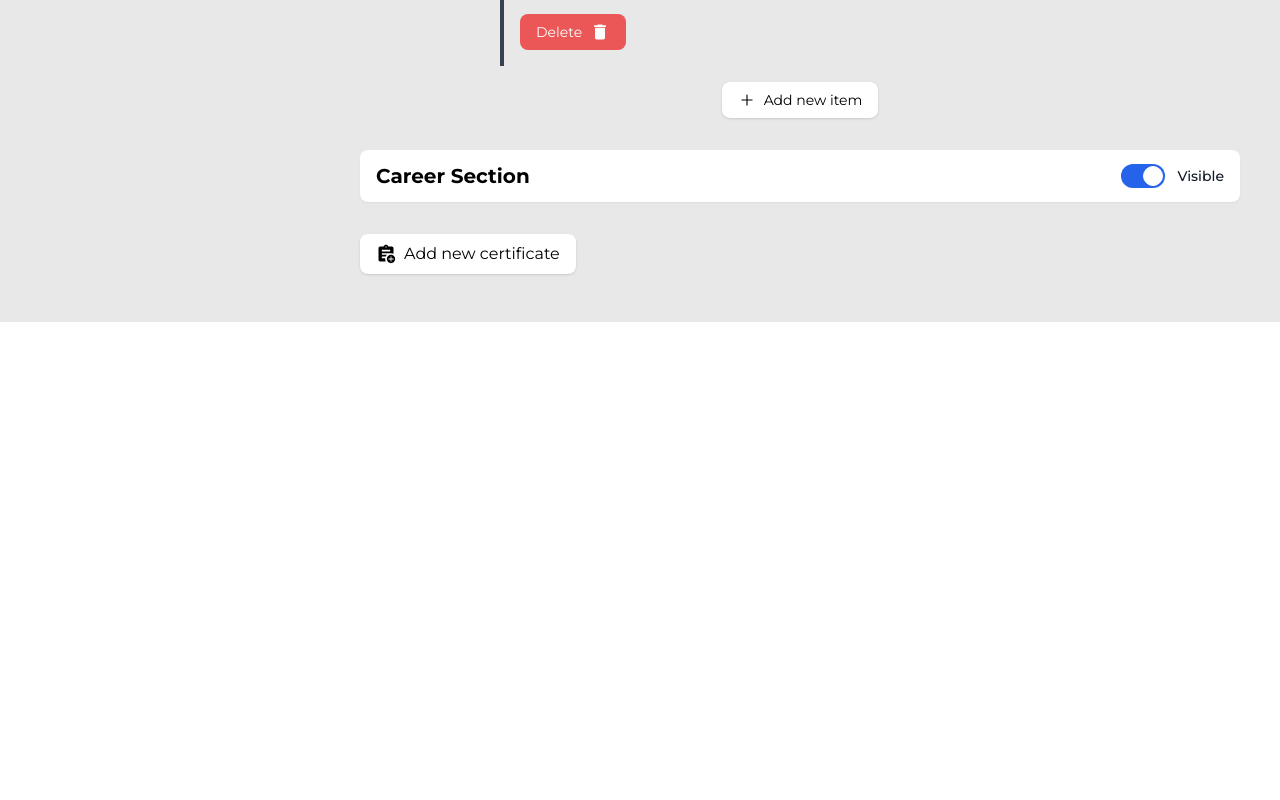
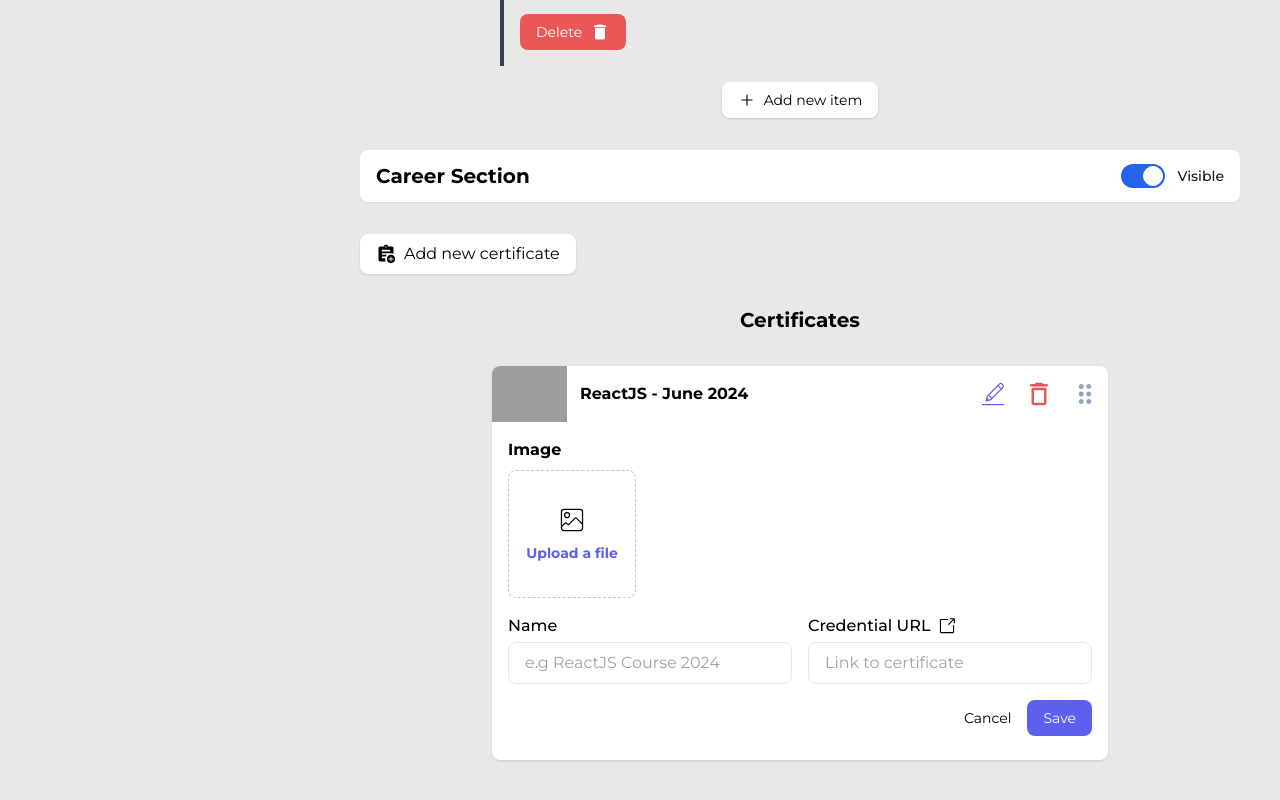
Before and after one commit to marionikolov17/Portfolio-Builder, a React (Vite) app in the folder client/: page / in a window 1280 px wide. Shown: the part 4612-5412 px from the top of the page. Before the commit the page ends 4934 px from the top, so only its background shows below. Built offline with nearby package versions, Linux system fonts and the light colour scheme; grey boxes are pictures that could not be loaded.

Commit message:
Create certificate card

```diff
--- a/client/src/features/themes/standart/components/CertificatesSectionStandard/Certificate/Certificate.jsx
+++ b/client/src/features/themes/standart/components/CertificatesSectionStandard/Certificate/Certificate.jsx
@@ -1,5 +1,87 @@
+import { CiEdit, CiImageOn } from "react-icons/ci";
+import { MdOutlineDelete, MdOutlineDragIndicator } from "react-icons/md";
+import { GoLinkExternal } from "react-icons/go";
+
 export default function Certificate() {
-    return (
-        <></>
-    )
+  return (
+    <>
+      <div className="mt-8 w-full lg:w-[70%] min-h-14 bg-white rounded-lg shadow overflow-hidden">
+        {/* Header info and action buttons */}
+        <div className="flex h-14 items-center">
+          <div className="flex grow justify-start items-center h-full">
+            {/* Certificate image */}
+            <div className="w-20 h-full flex overflow-hidden">
+              <img
+                src="https://www.liquidplanner.com/wp-content/uploads/2019/04/HiRes-17.jpg"
+                className="object-cover"
+                alt="certificate image"
+              />
+            </div>
+            {/* Certificate name */}
+            <h4 className="ms-2 font-bold">ReactJS - June 2024</h4>
+          </div>
+          <div className="flex grow justify-end items-center h-full">
+            {/* Buttons */}
+            <div className="grow flex justify-end items-center">
+              <CiEdit className="text-3xl mx-2 cursor-pointer text-primaryBlue" />
+              <MdOutlineDelete className="text-3xl mx-2 cursor-pointer text-strongRed" />
+              <MdOutlineDragIndicator className="text-3xl mx-2 cursor-pointer text-slate-400" />
+            </div>
+          </div>
+        </div>
+        <div className="w-full">
+          <form className="w-full px-4 pb-4">
+            {/* Certificate image upload */}
+            <h4 className="font-bold mt-4">Image</h4>
+            <div className="mt-2 h-32 w-32 border border-gray-900/25 border-dashed rounded-lg flex flex-col items-center justify-center">
+              <CiImageOn className="text-3xl" />
+              <label
+                htmlFor=""
+                className="text-primaryBlue text-sm font-bold mt-2 cursor-pointer"
+              >
+                Upload a file
+              </label>
+            </div>
+            {/* Certificate details */}
+            <div className="w-full flex flex-wrap gap-x-4">
+              {/* Certificate Name */}
+              <div className="mt-4 grow">
+                <label htmlFor="" className="block text-base font-medium">
+                  Name
+                </label>
+                <input
+                  type="text"
+                  placeholder="e.g ReactJS Course 2024"
+                  className="mt-1 w-full outline-none border py-2 px-4 rounded-lg text-base"
+                />
+              </div>
+              {/* Certificate Credential URL */}
+              <div className="mt-4 grow">
+                <label htmlFor="" className="block text-base font-medium">
+                  <div className="flex items-center">
+                    Credential URL
+                    <GoLinkExternal className="ms-2 text-lg" />
+                  </div>
+                </label>
+                <input
+                  type="text"
+                  placeholder="Link to certificate"
+                  className="mt-1 w-full outline-none border py-2 px-4 rounded-lg text-base"
+                />
+              </div>
+            </div>
+            {/* Certificate card action buttons */}
+            <div className="mt-4 mb-2 flex items-center justify-end">
+              <button className="me-4 py-2 text-sm" type="button">
+                Cancel
+              </button>
+              <button className="py-2 px-4 bg-primaryBlue text-white rounded-lg text-sm hover:shadow">
+                Save
+              </button>
+            </div>
+          </form>
+        </div>
+      </div>
+    </>
+  );
 }
--- a/client/src/features/themes/standart/components/CertificatesSectionStandard/CertificatesSectionStandard.jsx
+++ b/client/src/features/themes/standart/components/CertificatesSectionStandard/CertificatesSectionStandard.jsx
@@ -1,4 +1,5 @@
 import { MdAssignmentAdd } from "react-icons/md";
+import Certificate from "./Certificate/Certificate";
 
 export default function CertificatesSectionStandard() {
   return (
@@ -23,6 +24,11 @@ export default function CertificatesSectionStandard() {
         <MdAssignmentAdd className="me-2 text-xl"/>
         Add new certificate
       </button>
+      {/* Added certificates */}
+      <div className="mt-8 flex flex-col items-center">
+        <h3 className="font-bold text-xl">Certificates</h3>
+        <Certificate />
+      </div>
     </>
   );
 }
```
